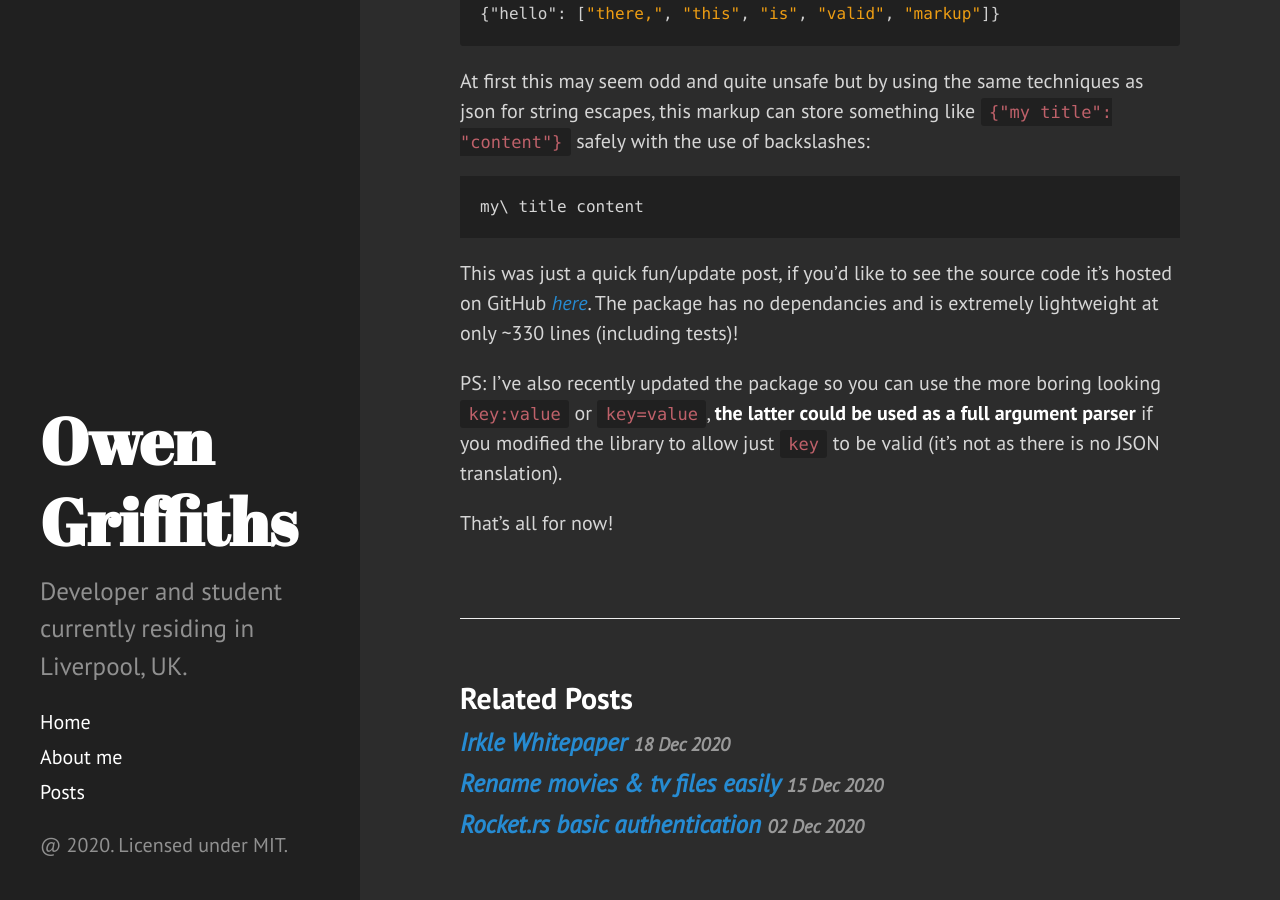
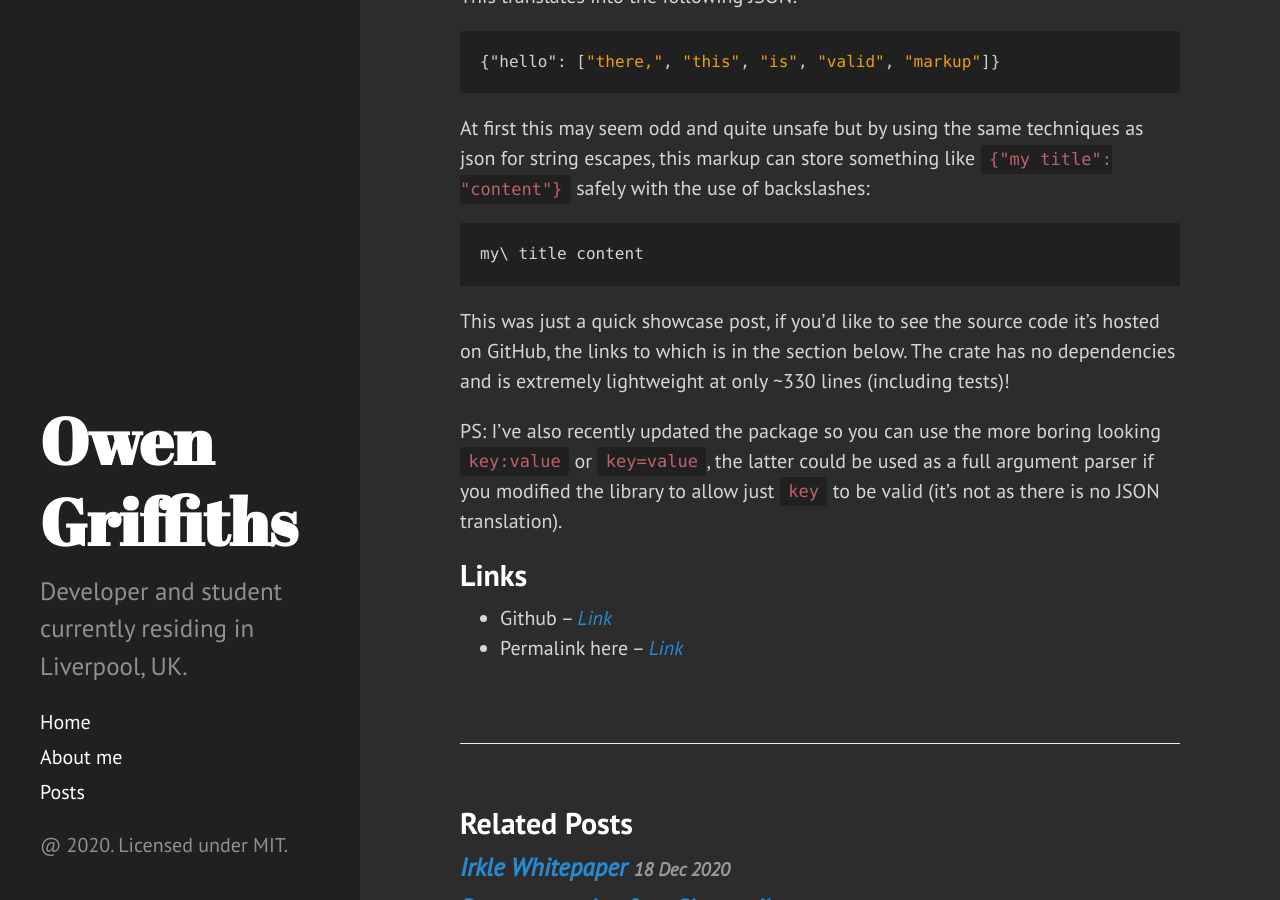
Before and after one commit to Owez/portfolio, a Jekyll site: the page built from _posts/2020-08-31-experimentation-with-markup-languages.md, in a window 1280 px wide and 900 px high, scrolled down 569 px. Built offline with Jekyll 4.4.1, drawn with Linux system fonts in a browser that asks for light colours.

Commit message:
Fixed some parts of experimentation with markdown & better github links

````diff
--- a/_posts/2020-08-31-experimentation-with-markup-languages.md
+++ b/_posts/2020-08-31-experimentation-with-markup-languages.md
@@ -27,8 +29,11 @@ At first this may seem odd and quite unsafe but by using the same techniques as
 my\ title content
 ```
 
-This was just a quick fun/update post, if you'd like to see the source code it's hosted on GitHub [here]({{ site.github }}/superconf). The package has no dependancies and is extremely lightweight at only ~330 lines (including tests)!
+This was just a quick showcase post, if you'd like to see the source code it's hosted on GitHub, the links to which is in the section below. The crate has no dependencies and is extremely lightweight at only ~330 lines (including tests)!
 
-PS: I've also recently updated the package so you can use the more boring looking `key:value` or `key=value`, **the latter could be used as a full argument parser** if you modified the library to allow just `key` to be valid (it's not as there is no JSON translation).
+PS: I've also recently updated the package so you can use the more boring looking `key:value` or `key=value`, the latter could be used as a full argument parser if you modified the library to allow just `key` to be valid (it's not as there is no JSON translation).
 
-That's all for now!
+## Links
+
+- Github -- [Link]({{ site.github }}/superconf)
+- Permalink here -- [Link](https://ogriffiths.com/2020/experimentation-with-markup-languages)
````
Also changed, not shown: other parts of _posts/2020-08-31-experimentation-with-markup-languages.md (+2 -0 lines), _posts/2020-07-16-continued-work-on-jingo.md (+2 -2 lines), _posts/2020-12-02-rocket-basicauth.md (+1 -1 lines), _posts/2020-12-15-epname.md (+2 -2 lines), _posts/2020-12-18-irkle-whitepaper.md (+1 -1 lines), _posts/2020-11-27-the-tv.md (line endings or trailing spaces).
